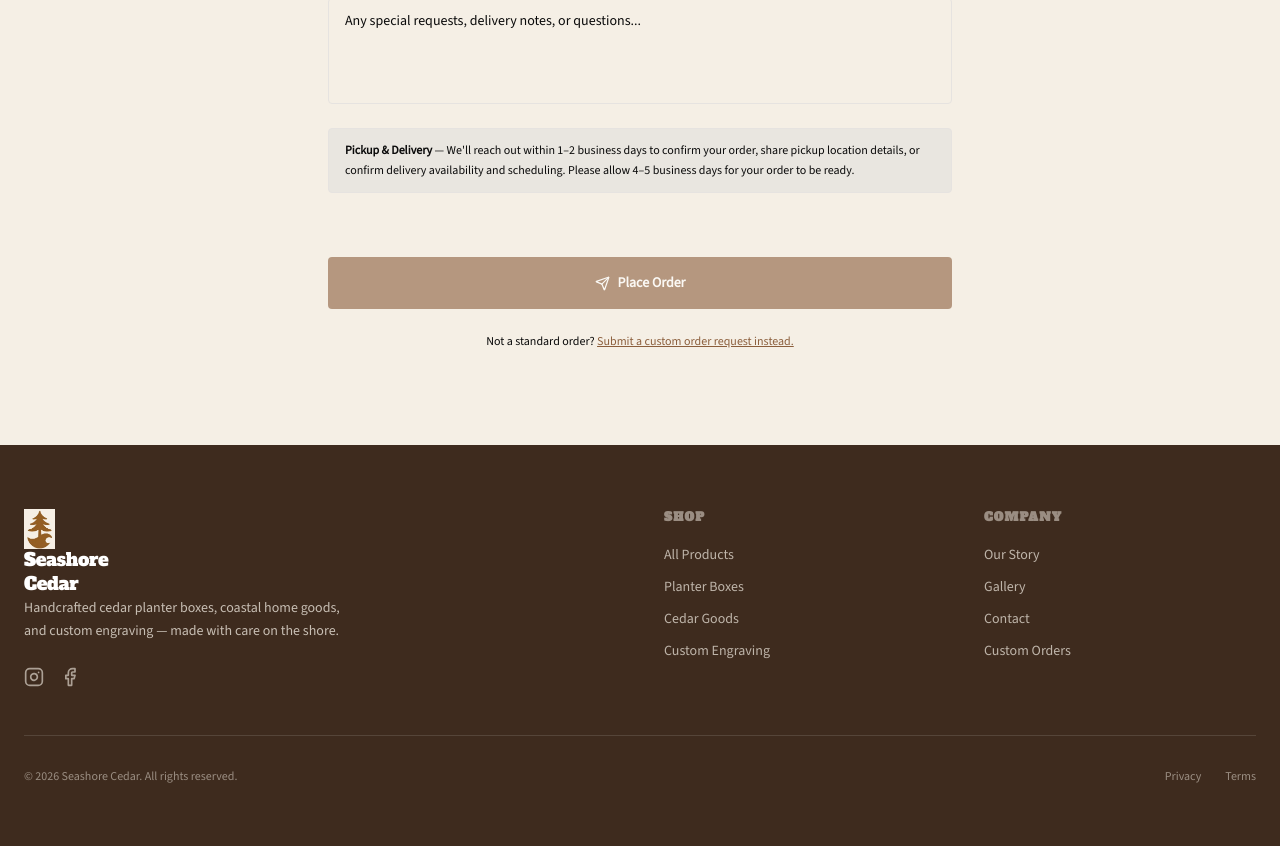
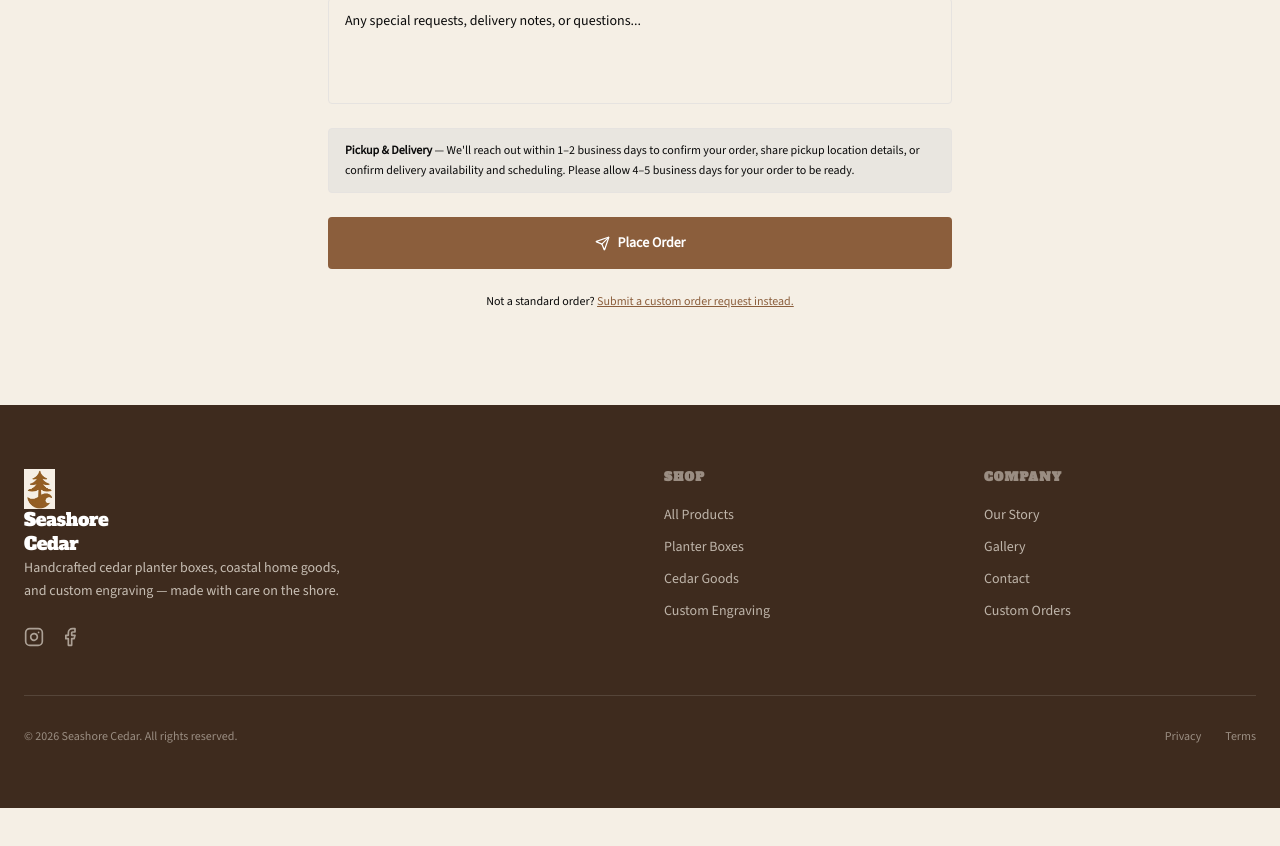
Before and after one commit to seashore-cedar/seashore-cedar, a React (Vite) app: page /order in a window 1280 px wide. Shown: the part 795-1641 px from the top of the page. After the commit the page ends 1603 px from the top, so only its background shows below. Built offline with nearby package versions, Linux system fonts and the light colour scheme; no server answers.

Commit message:
disable recaptcha

```diff
--- a/src/pages/contact.tsx
+++ b/src/pages/contact.tsx
@@ -1,5 +1,4 @@
 import { useState } from 'react';
-import { useReCaptcha, ReCaptchaWidget } from '../components/ReCaptcha';
 import { motion } from 'motion/react';
 import { Helmet } from '@dr.pogodin/react-helmet';
 import { Mail, Phone, Instagram, Facebook, Send, CheckCircle, AlertCircle } from 'lucide-react';
@@ -36,7 +35,6 @@ export default function ContactPage() {
   const [form, setForm] = useState<FormData>(emptyForm);
   const [status, setStatus] = useState<FormStatus>('idle');
   const [errorMsg, setErrorMsg] = useState('');
-  const { captchaVerified, containerRef, resetCaptcha } = useReCaptcha();
 
   function handleChange(e: React.ChangeEvent<HTMLInputElement | HTMLTextAreaElement | HTMLSelectElement>) {
     setForm(prev => ({ ...prev, [e.target.name]: e.target.value }));
@@ -58,7 +56,6 @@ export default function ContactPage() {
         throw new Error(data.error ?? 'Something went wrong. Please try again.');
       }
       setStatus('success');
-      resetCaptcha();
       setForm(emptyForm);
     } catch (err) {
       setStatus('error');
@@ -316,13 +313,10 @@ export default function ContactPage() {
                       </div>
                     )}
 
-                    {/* reCAPTCHA */}
-              <ReCaptchaWidget containerRef={containerRef} />
-
-              {/* Submit */}
+                    {/* Submit */}
                     <button
                       type="submit"
-                      disabled={status === 'submitting' || !captchaVerified}
+                      disabled={status === 'submitting'}
                       className="inline-flex items-center justify-center gap-2 px-6 py-3.5 rounded font-semibold text-sm bg-primary text-primary-foreground hover:opacity-90 transition-opacity disabled:opacity-60 disabled:cursor-not-allowed"
                     >
                       {status === 'submitting' ? (
--- a/src/pages/custom-orders.tsx
+++ b/src/pages/custom-orders.tsx
@@ -1,5 +1,4 @@
 import { useState } from 'react';
-import { useReCaptcha, ReCaptchaWidget } from '../components/ReCaptcha';
 import { motion } from 'motion/react';
 import { Helmet } from '@dr.pogodin/react-helmet';
 import { Link } from 'react-router-dom';
@@ -124,7 +123,6 @@ export default function CustomOrdersPage() {
   const [form, setForm] = useState<FormData>(emptyForm);
   const [status, setStatus] = useState<FormStatus>('idle');
   const [errorMsg, setErrorMsg] = useState('');
-  const { captchaVerified, containerRef, resetCaptcha } = useReCaptcha();
   const [policyAgreed, setPolicyAgreed] = useState(false);
 
   function handleChange(
@@ -172,7 +170,6 @@ export default function CustomOrdersPage() {
       const data = await res.json() as { ok?: boolean; error?: string };
       if (!res.ok || !data.ok) throw new Error(data.error ?? 'Something went wrong. Please try again.');
       setStatus('success');
-      resetCaptcha();
       setForm(emptyForm);
       setPolicyAgreed(false);
     } catch (err) {
@@ -567,7 +564,6 @@ export default function CustomOrdersPage() {
                               <option value="Wildwood Crest (free)">Wildwood Crest — Free</option>
                               <option value="Stone Harbor (+$5)">Stone Harbor — +$5</option>
                               <option value="Avalon (+$7.50)">Avalon — +$7.50</option>
-                              <option value="Cape May (+$7.50)">Cape May — +$7.50</option>
                               <option value="Sea Isle City (+$10)">Sea Isle City — +$10</option>
                             </select>
                             <ChevronDown size={14} className="absolute right-3 top-1/2 -translate-y-1/2 text-muted-foreground pointer-events-none" />
@@ -728,7 +724,7 @@ export default function CustomOrdersPage() {
 
                     <button
                       type="submit"
-                      disabled={status === 'submitting' || !policyAgreed || !captchaVerified}
+                      disabled={status === 'submitting' || !policyAgreed}
                       className="inline-flex items-center justify-center gap-2 px-6 py-3.5 rounded font-semibold text-sm bg-primary text-primary-foreground hover:opacity-90 transition-opacity disabled:opacity-50 disabled:cursor-not-allowed"
                     >
                       {status === 'submitting' ? (
--- a/src/pages/order.tsx
+++ b/src/pages/order.tsx
@@ -1,5 +1,4 @@
 import { useState } from 'react';
-import { useReCaptcha, ReCaptchaWidget } from '../components/ReCaptcha';
 import { useSearchParams, Link } from 'react-router-dom';
 import { motion } from 'motion/react';
 import { Helmet } from '@dr.pogodin/react-helmet';
@@ -48,7 +47,6 @@ export default function OrderPage() {
   const [form, setForm] = useState<FormData>(emptyForm);
   const [status, setStatus] = useState<FormStatus>('idle');
   const [errorMsg, setErrorMsg] = useState('');
-  const { captchaVerified, containerRef, resetCaptcha } = useReCaptcha();
 
   // Pre-filled from the product configurator
   const product = searchParams.get('product') ?? '';
@@ -103,7 +101,6 @@ export default function OrderPage() {
         throw new Error(data.error ?? 'Something went wrong. Please try again.');
       }
       setStatus('success');
-      resetCaptcha();
       setForm(emptyForm);
     } catch (err) {
       setStatus('error');
@@ -364,7 +361,6 @@ export default function OrderPage() {
                     <option value="Wildwood Crest (free)">Wildwood Crest — Free</option>
                     <option value="Stone Harbor (+$5)">Stone Harbor — +$5</option>
                     <option value="Avalon (+$7.50)">Avalon — +$7.50</option>
-                    <option value="Cape May (+$7.50)">Cape May — +$7.50</option>
                     <option value="Sea Isle City (+$10)">Sea Isle City — +$10</option>
                   </select>
                   <p className="text-xs text-muted-foreground mt-1">
@@ -402,13 +398,10 @@ export default function OrderPage() {
                 </div>
               )}
 
-              {/* reCAPTCHA */}
-              <ReCaptchaWidget containerRef={containerRef} />
-
               {/* Submit */}
               <button
                 type="submit"
-                disabled={status === 'submitting' || !captchaVerified}
+                disabled={status === 'submitting'}
                 className="inline-flex items-center justify-center gap-2 px-6 py-4 rounded font-semibold text-sm bg-primary text-primary-foreground hover:opacity-90 transition-opacity disabled:opacity-60 disabled:cursor-not-allowed"
               >
                 {status === 'submitting' ? (
```
